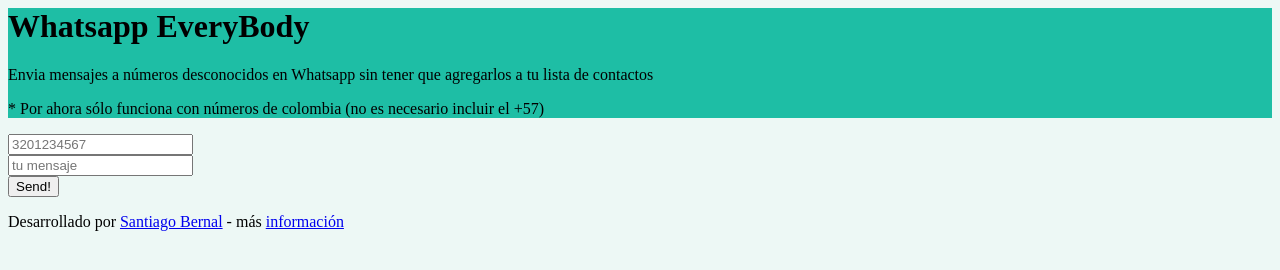
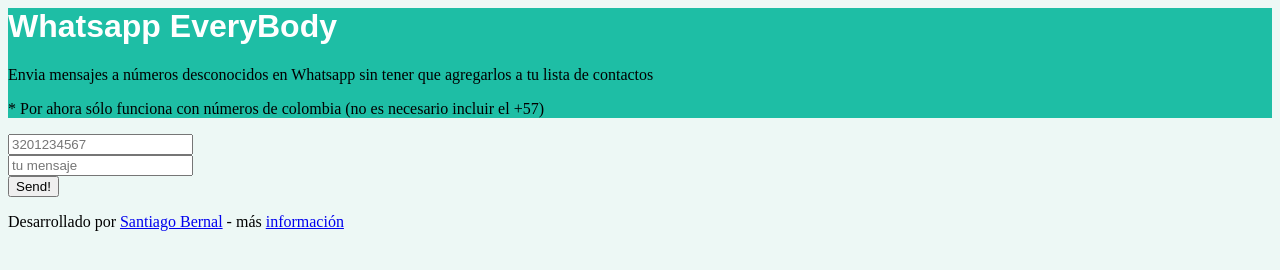
Before and after one commit to santiaguf/whatsapp-everybody, a plain HTML site: page index.html in a window 1280 px wide. Drawn offline with Linux system fonts and the light colour scheme.

Commit message:
estilos header

```diff
--- a/style.css
+++ b/style.css
@@ -4,3 +4,9 @@ body {
 header {
     background-color: #1ebea5;
 }
+h1 {
+    font-size: 2em;
+    font-style: Helvetica Neue;
+    font-family: Arial, Helvetica, sans-serif;
+    color: white;
+}
```
